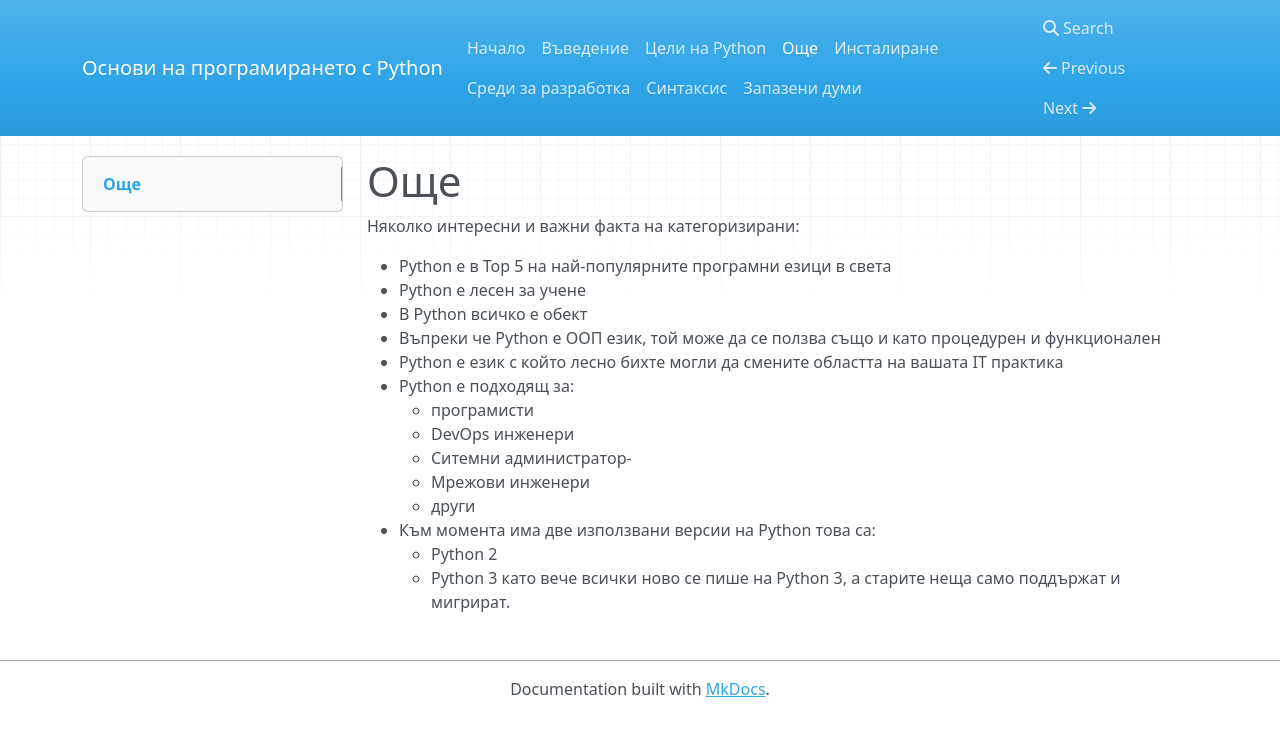
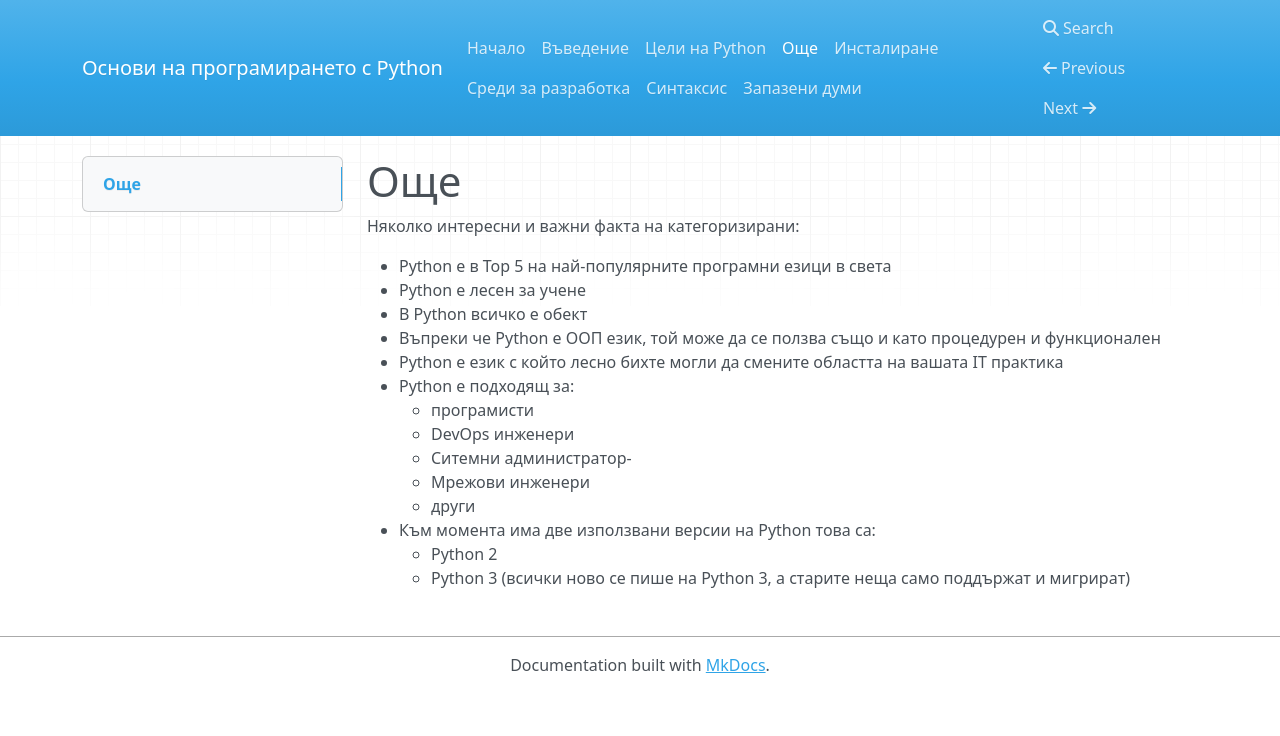
Before and after one commit to ivovivanov/ivovivanov.github.io, an MkDocs documentation site: the page built from docs/more.md, in a window 1280 px wide. Shown: the top 736 px of the page. Built offline with MkDocs 1.6.1, drawn with Linux system fonts in a browser that asks for light colours; nearby versions of some CDN libraries.

Commit message:
Update more.md

```diff
--- a/docs/more.md
+++ b/docs/more.md
@@ -15,5 +15,4 @@
     - други
 - Към момента има две използвани версии на Python това са:
     - Python 2
-    - Python 3
-  като вече всички ново се пише на Python 3, а старите неща само поддържат и мигрират.
+    - Python 3 (всички ново се пише на Python 3, а старите неща само поддържат и мигрират)
```
